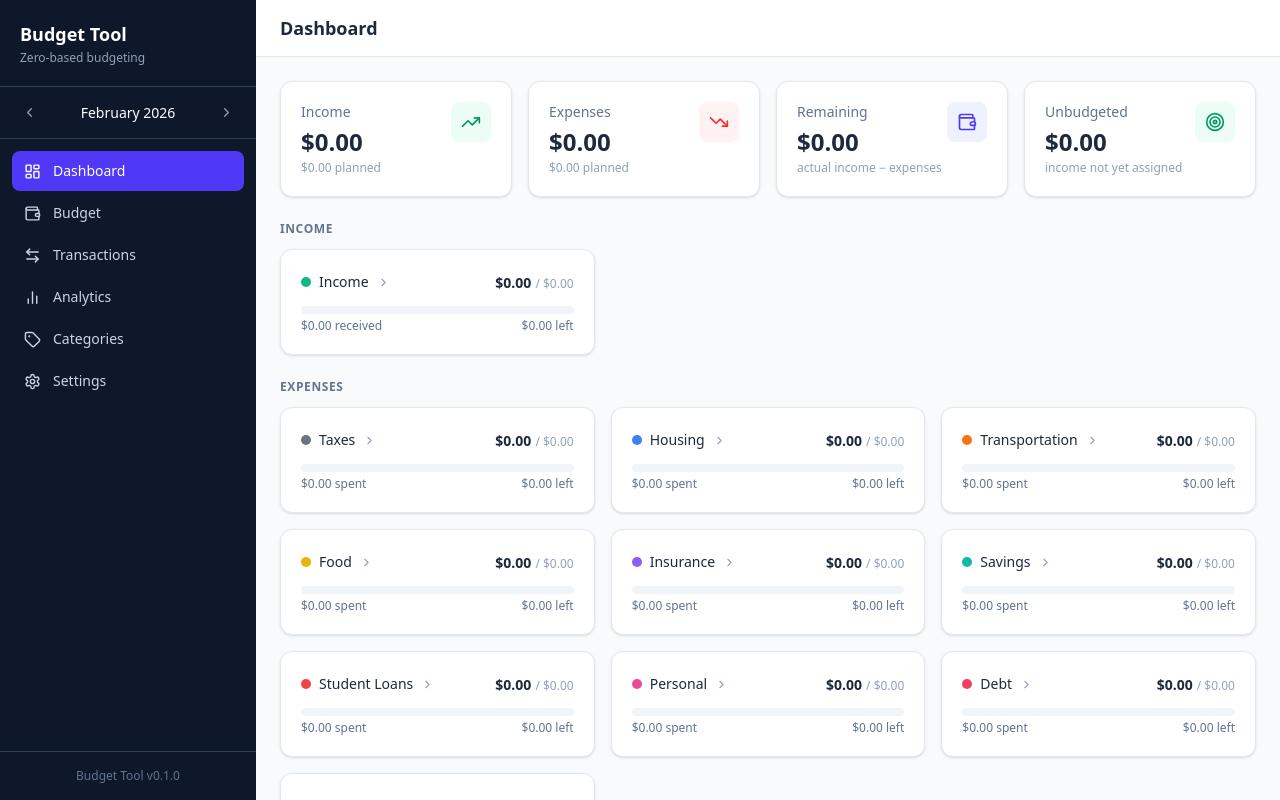
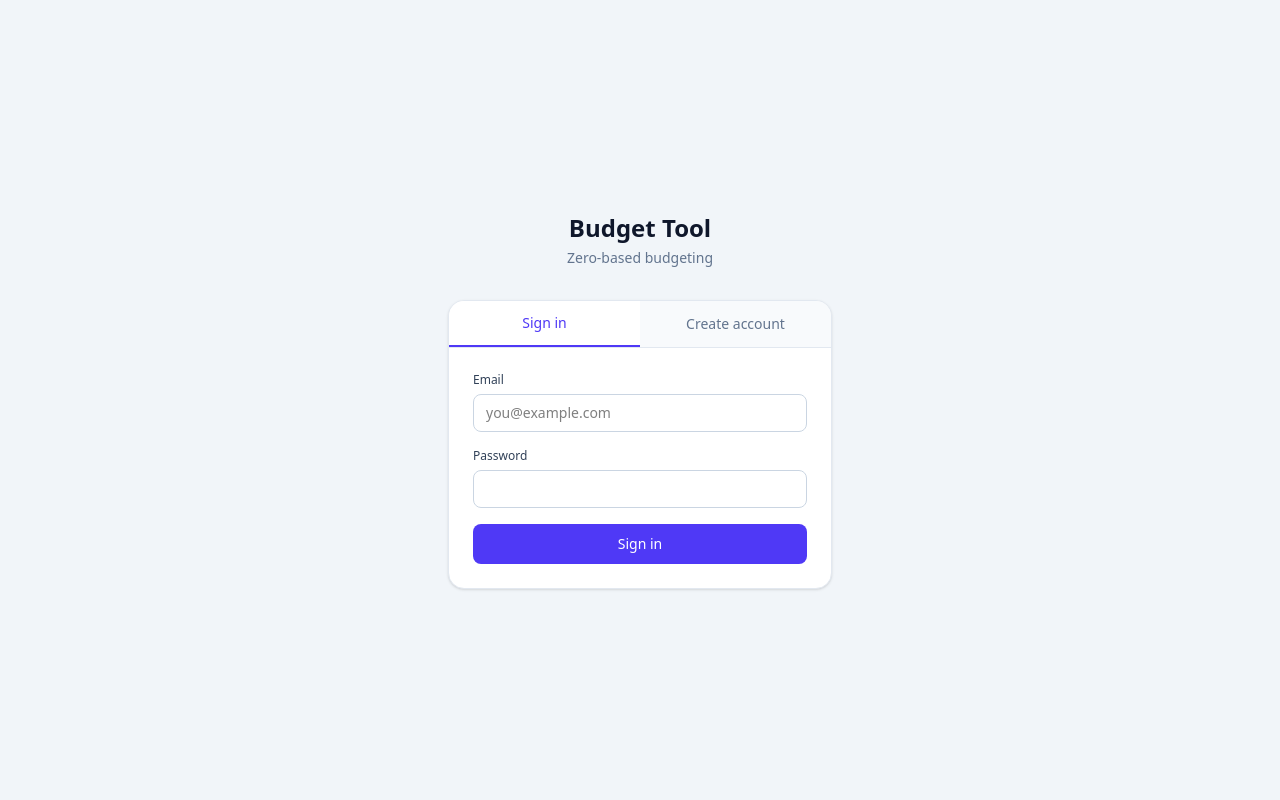
Before and after one commit to Batch00/budget-tool, a React (Vite) app: page / in a window 1280 px wide. Built offline with nearby package versions, Linux system fonts and the light colour scheme; no server answers.

Commit message:
Add supabase integrations

```diff
--- a/package.json
+++ b/package.json
@@ -12,6 +12,7 @@
     "@dnd-kit/core": "^6.3.1",
     "@dnd-kit/sortable": "^10.0.0",
     "@dnd-kit/utilities": "^3.2.2",
+    "@supabase/supabase-js": "^2.98.0",
     "lucide-react": "^0.465.0",
     "react": "^18.3.1",
     "react-dom": "^18.3.1",
--- a/src/App.jsx
+++ b/src/App.jsx
@@ -1,4 +1,5 @@
 import { Routes, Route, Navigate } from 'react-router-dom'
+import { useAuth } from './context/AuthContext'
 import Layout from './components/layout/Layout'
 import Dashboard from './views/Dashboard'
 import Budget from './views/Budget'
@@ -6,8 +7,17 @@ import Transactions from './views/Transactions'
 import Analytics from './views/Analytics'
 import Categories from './views/Categories'
 import Settings from './views/Settings'
+import Auth from './views/Auth'
 
 export default function App() {
+  const { user, loading } = useAuth()
+
+  // Hold render until Supabase has restored the session from localStorage.
+  // This prevents a flash of the login page on every refresh.
+  if (loading) return null
+
+  if (!user) return <Auth />
+
   return (
     <Routes>
       <Route path="/" element={<Layout />}>
--- a/src/components/layout/Header.jsx
+++ b/src/components/layout/Header.jsx
@@ -7,6 +7,7 @@ const pageTitles = {
   '/transactions': 'Transactions',
   '/analytics': 'Analytics',
   '/categories': 'Categories',
+  '/settings': 'Settings',
 }
 
 export default function Header({ onMenuClick }) {
--- a/src/components/layout/Sidebar.jsx
+++ b/src/components/layout/Sidebar.jsx
@@ -1,6 +1,7 @@
 import { NavLink } from 'react-router-dom'
-import { LayoutDashboard, Wallet, ArrowLeftRight, BarChart2, Tag, Settings, X } from 'lucide-react'
+import { LayoutDashboard, Wallet, ArrowLeftRight, BarChart2, Tag, Settings, LogOut, X } from 'lucide-react'
 import MonthSelector from '../common/MonthSelector'
+import { useAuth } from '../../context/AuthContext'
 
 const navItems = [
   { to: '/', icon: LayoutDashboard, label: 'Dashboard', end: true },
@@ -12,6 +13,8 @@ const navItems = [
 ]
 
 export default function Sidebar({ onClose }) {
+  const { signOut } = useAuth()
+
   return (
     <div className="h-full w-64 bg-slate-900 text-white flex flex-col">
       {/* Logo */}
@@ -56,8 +59,15 @@ export default function Sidebar({ onClose }) {
         ))}
       </nav>
 
-      <div className="p-4 border-t border-slate-700">
-        <p className="text-xs text-slate-500 text-center">Budget Tool v0.1.0</p>
+      <div className="p-3 border-t border-slate-700 space-y-1">
+        <button
+          onClick={signOut}
+          className="flex items-center gap-3 w-full px-3 py-2.5 rounded-lg text-sm font-medium text-slate-300 hover:bg-slate-800 hover:text-white transition-colors"
+        >
+          <LogOut size={17} />
+          Sign out
+        </button>
+        <p className="text-xs text-slate-600 text-center pt-1">Budget Tool v0.1.0</p>
       </div>
     </div>
   )
--- /dev/null
+++ b/src/context/AuthContext.jsx
@@ -0,0 +1,45 @@
+import { createContext, useContext, useState, useEffect } from 'react'
+import { supabase } from '../lib/supabase'
+
+const AuthContext = createContext(null)
+
+export function AuthProvider({ children }) {
+  const [user, setUser] = useState(null)
+  // Start as true so the app doesn't flash the login page on load
+  const [loading, setLoading] = useState(true)
+
+  useEffect(() => {
+    // Restore session from localStorage (Supabase persists it automatically)
+    supabase.auth.getSession().then(({ data: { session } }) => {
+      setUser(session?.user ?? null)
+      setLoading(false)
+    })
+
+    // Keep user state in sync with Supabase auth events (sign in, sign out, token refresh)
+    const { data: { subscription } } = supabase.auth.onAuthStateChange((_event, session) => {
+      setUser(session?.user ?? null)
+    })
+
+    return () => subscription.unsubscribe()
+  }, [])
+
+  const signIn = (email, password) =>
+    supabase.auth.signInWithPassword({ email, password })
+
+  const signUp = (email, password) =>
+    supabase.auth.signUp({ email, password })
+
+  const signOut = () => supabase.auth.signOut()
+
+  return (
+    <AuthContext.Provider value={{ user, loading, signIn, signUp, signOut }}>
+      {children}
+    </AuthContext.Provider>
+  )
+}
+
+export function useAuth() {
+  const ctx = useContext(AuthContext)
+  if (!ctx) throw new Error('useAuth must be used inside AuthProvider')
+  return ctx
+}
--- /dev/null
+++ b/src/lib/supabase.js
@@ -0,0 +1,13 @@
+import { createClient } from '@supabase/supabase-js'
+
+const supabaseUrl = import.meta.env.VITE_SUPABASE_URL
+const supabaseAnonKey = import.meta.env.VITE_SUPABASE_ANON_KEY
+
+if (!supabaseUrl || !supabaseAnonKey) {
+  throw new Error(
+    'Missing Supabase environment variables. ' +
+    'Ensure VITE_SUPABASE_URL and VITE_SUPABASE_ANON_KEY are set in your .env file.'
+  )
+}
+
+export const supabase = createClient(supabaseUrl, supabaseAnonKey)
--- a/src/main.jsx
+++ b/src/main.jsx
@@ -1,6 +1,7 @@
 import { StrictMode } from 'react'
 import { createRoot } from 'react-dom/client'
 import { BrowserRouter } from 'react-router-dom'
+import { AuthProvider } from './context/AuthContext'
 import { AppProvider } from './context/AppContext'
 import App from './App'
 import './index.css'
@@ -8,9 +9,11 @@ import './index.css'
 createRoot(document.getElementById('root')).render(
   <StrictMode>
     <BrowserRouter>
-      <AppProvider>
-        <App />
-      </AppProvider>
+      <AuthProvider>
+        <AppProvider>
+          <App />
+        </AppProvider>
+      </AuthProvider>
     </BrowserRouter>
   </StrictMode>
 )
--- /dev/null
+++ b/src/views/Auth.jsx
@@ -0,0 +1,148 @@
+import { useState } from 'react'
+import { useAuth } from '../context/AuthContext'
+
+export default function Auth() {
+  const { signIn, signUp } = useAuth()
+  const [mode, setMode] = useState('signin') // 'signin' | 'signup'
+  const [email, setEmail] = useState('')
+  const [password, setPassword] = useState('')
+  const [loading, setLoading] = useState(false)
+  const [error, setError] = useState('')
+  const [signupSent, setSignupSent] = useState(false)
+
+  function switchMode(next) {
+    setMode(next)
+    setError('')
+    setSignupSent(false)
+  }
+
+  async function handleSubmit(e) {
+    e.preventDefault()
+    setError('')
+    setLoading(true)
+
+    const { error } =
+      mode === 'signin'
+        ? await signIn(email, password)
+        : await signUp(email, password)
+
+    if (error) {
+      setError(error.message)
+    } else if (mode === 'signup') {
+      // Supabase sends a confirmation email by default.
+      // If you have email confirmation disabled in your project settings,
+      // the user will be signed in automatically instead.
+      setSignupSent(true)
+    }
+    // For sign-in, onAuthStateChange in AuthContext handles the redirect automatically.
+
+    setLoading(false)
+  }
+
+  return (
+    <div className="min-h-screen bg-slate-100 flex items-center justify-center p-4">
+      <div className="w-full max-w-sm">
+
+        {/* Logo */}
+        <div className="text-center mb-8">
+          <h1 className="text-2xl font-bold text-slate-900">Budget Tool</h1>
+          <p className="text-sm text-slate-500 mt-1">Zero-based budgeting</p>
+        </div>
+
+        <div className="bg-white rounded-2xl border border-slate-200 shadow-sm overflow-hidden">
+
+          {/* Mode tabs */}
+          <div className="flex border-b border-slate-200">
+            <button
+              onClick={() => switchMode('signin')}
+              className={`flex-1 py-3 text-sm font-medium transition-colors ${
+                mode === 'signin'
+                  ? 'text-indigo-600 border-b-2 border-indigo-600 bg-white'
+                  : 'text-slate-500 hover:text-slate-700 bg-slate-50'
+              }`}
+            >
+              Sign in
+            </button>
+            <button
+              onClick={() => switchMode('signup')}
+              className={`flex-1 py-3 text-sm font-medium transition-colors ${
+                mode === 'signup'
+                  ? 'text-indigo-600 border-b-2 border-indigo-600 bg-white'
+                  : 'text-slate-500 hover:text-slate-700 bg-slate-50'
+              }`}
+            >
+              Create account
+            </button>
+          </div>
+
+          <div className="p-6">
+
+            {/* Signup confirmation message */}
+            {signupSent ? (
+              <div className="text-center py-4">
+                <p className="text-sm font-medium text-slate-800 mb-1">Check your email</p>
+                <p className="text-sm text-slate-500">
+                  We sent a confirmation link to <strong>{email}</strong>. Click it to activate your account.
+                </p>
+                <button
+                  onClick={() => switchMode('signin')}
+                  className="mt-4 text-sm text-indigo-600 hover:underline"
+                >
+                  Back to sign in
+                </button>
+              </div>
+            ) : (
+              <form onSubmit={handleSubmit} className="space-y-4">
+                <div>
+                  <label className="block text-xs font-medium text-slate-700 mb-1.5">
+                    Email
+                  </label>
+                  <input
+                    type="email"
+                    required
+                    autoComplete="email"
+                    value={email}
+                    onChange={e => setEmail(e.target.value)}
+                    className="w-full px-3 py-2 text-sm border border-slate-300 rounded-lg focus:outline-none focus:ring-2 focus:ring-indigo-500 focus:border-transparent"
+                    placeholder="you@example.com"
+                  />
+                </div>
+
+                <div>
+                  <label className="block text-xs font-medium text-slate-700 mb-1.5">
+                    Password
+                  </label>
+                  <input
+                    type="password"
+                    required
+                    autoComplete={mode === 'signin' ? 'current-password' : 'new-password'}
+                    value={password}
+                    onChange={e => setPassword(e.target.value)}
+                    className="w-full px-3 py-2 text-sm border border-slate-300 rounded-lg focus:outline-none focus:ring-2 focus:ring-indigo-500 focus:border-transparent"
+                    placeholder={mode === 'signup' ? 'At least 6 characters' : ''}
+                  />
+                </div>
+
+                {error && (
+                  <p className="text-xs text-red-600 bg-red-50 border border-red-200 rounded-lg px-3 py-2">
+                    {error}
+                  </p>
+                )}
+
+                <button
+                  type="submit"
+                  disabled={loading}
+                  className="w-full py-2.5 bg-indigo-600 text-white text-sm font-medium rounded-lg hover:bg-indigo-700 disabled:opacity-60 disabled:cursor-not-allowed transition-colors"
+                >
+                  {loading
+                    ? 'Please wait...'
+                    : mode === 'signin' ? 'Sign in' : 'Create account'}
+                </button>
+              </form>
+            )}
+          </div>
+        </div>
+      </div>
+    </div>
+  )
+}
```
Also changed, not shown: 1 other file (tests, documents, lock files or other folders).
